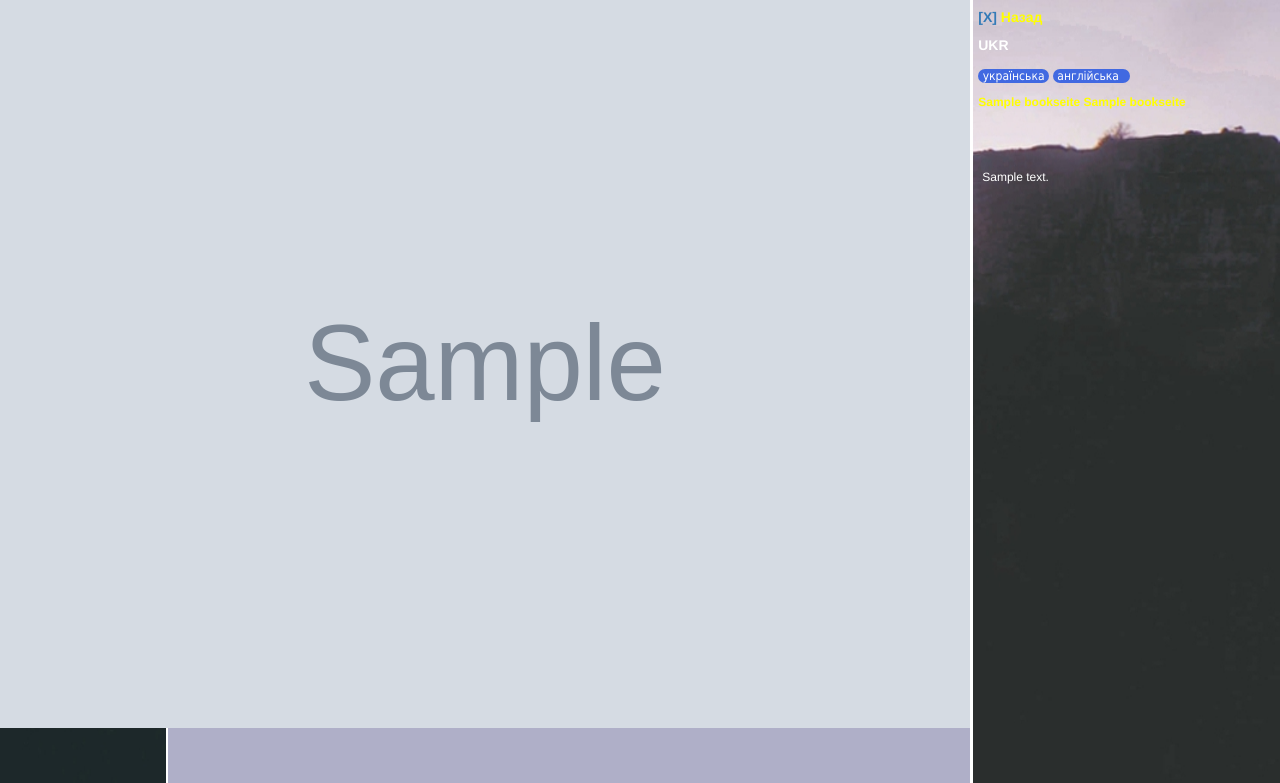
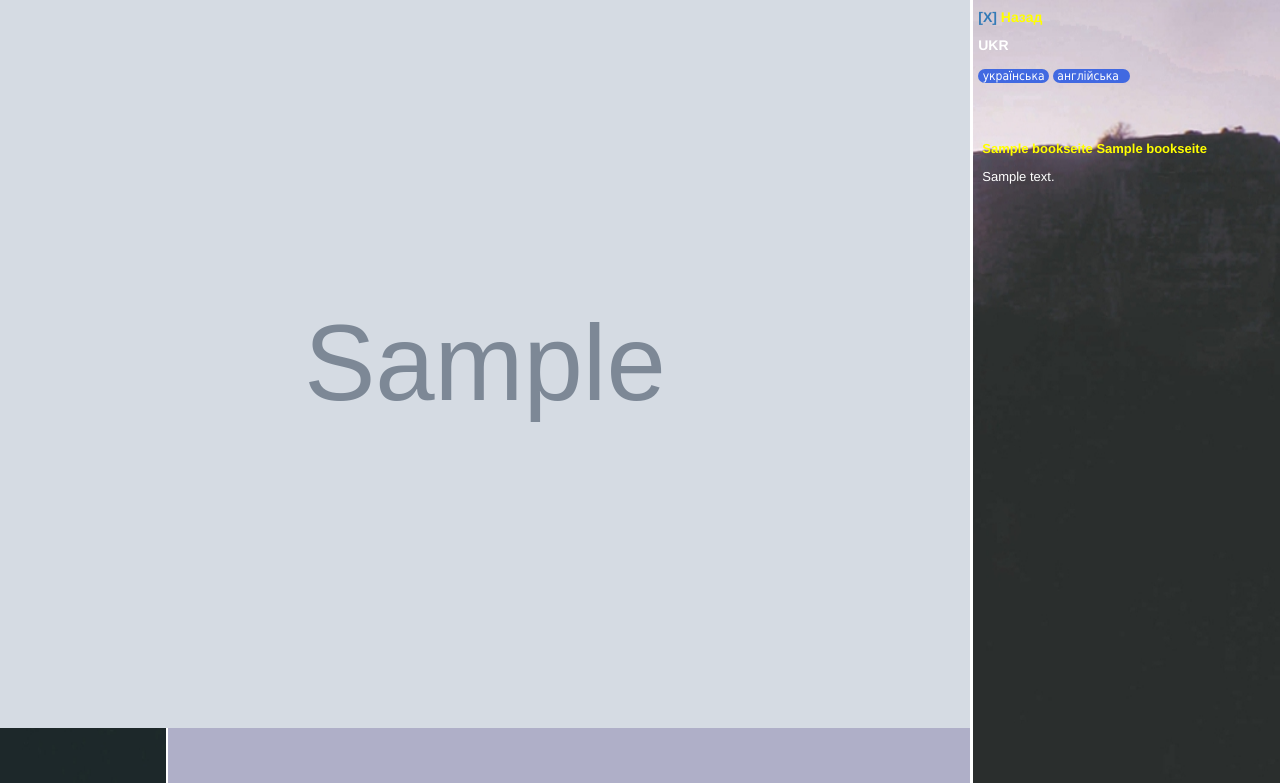
Before and after one commit to AnatolGuskov/caves_guskov, a Django app: page /bookland/zoom/1/1 in a window 1280 px wide. Shown: the top 783 px of the page. Run offline with Django 4.2, Linux system fonts and the light colour scheme; tables that the repository leaves empty hold one stand-in row (values such as "Sample post"); grey boxes marked "Sample" are stand-in pictures; some libraries are stand-ins or nearby versions.

Commit message:
English  mode

```diff
--- a/bookland/models.py
+++ b/bookland/models.py
@@ -51,7 +51,7 @@ class Register(models.Model):
     # def get_absolute_url(self):
     #     return reverse('poems:genre-detail', args=[str(self.id)])
 
-# ========================= BOOKSEITES =======
+# ========================= BOOKSEITES_ENG =======
 # class Bookseites_eng(models.Model):
 #     class Meta:
 #         ordering = ["image_seites"]
--- a/bookland/templates/seites.html
+++ b/bookland/templates/seites.html
@@ -139,7 +139,7 @@
          <a href="{% url url_seiteslist topic seite.4 %}" >
              <b style = "font-size: 14px" >{{ seite.3 }}</b></a>  </td>
      <td style="width:2.0%"> </td>
-     <td align="left" style = "font-size: 13px"> {{ seite.2 }}  </td>
+     <td align="left" style = "font-size: 14px"> {{ seite.2 }}  </td>
    </tr>
 </table>
 
--- a/bookland/templates/zoom_seite.html
+++ b/bookland/templates/zoom_seite.html
@@ -42,16 +42,23 @@
         color: yellow;
     }
 
+    .side_right_seit {
+        background: none;
+        position: absolute;
+        left:101.5%;       top:18.0%;
+        width: 37.0%;   height: 5.0%;
+        color: yellow;
+    }
+
     .side_right_text {
         background: none;
         border: 0px solid black;
         white-space: pre-line;
         overflow-y: auto; /* Add vertical scrollbar */
         position: absolute;
-        left:101.5%;       top:18.0%;
+        left:101.5%;       top:19.0%;
         width: 37.0%;   height: 80.0%;
         color: white;
-
     }
 
      </style>
@@ -67,8 +74,7 @@
 
 <div class="seite_zoom">
 
-      <img src="{% static zoom_seite.4 %}" alt="{{ zoom_seite.5 }}"
-      style="width:100%;"/>
+      <img src="{% static zoom_seite.4 %}" alt="{{ zoom_seite.5 }}" style="width:100%;"/>
 
 </div>  <!-- seite_zoom -->
 
@@ -87,17 +93,18 @@
         <a class="button" href="{% url 'bookland:zoom' seite_id quelle_zoom %}">&nbsp;{{ukr}}&nbsp;</a>
         <a class="button" href="{% url 'bookland:zoom_eng' seite_id quelle_zoom %}">&nbsp;{{eng}}&nbsp;&nbsp;&nbsp;</a>
 
-    <h5 style = "font-size: 12px; line-height: 1.2;"><b>{{topic}} {{name}}</b></h5>
+</div>  <!-- side_right_tytle -->
 
 
+<div class = "side_right_seit">
+<p style = "font-size: 13px; line-height: 1.2;"><b>{{topic}} {{name}}</b></p>
+</div>
 
-</div>  <!-- side_right_tytle -->
+<div class = "side_right_text">
+<p style = "font-size: 13px; line-height: 1.2;">{{ zoom_seite.3 }}</p>
+</div>  <!-- side_right_text  -->
 
-<p class = "side_right_text" style = "font-size: 12px; line-height: 1.2;">
 
-{{ zoom_seite.3 }}
-
-</p> <!-- side_right_text -->
 
 
 
--- a/bookland/views.py
+++ b/bookland/views.py
@@ -89,14 +89,16 @@ def seites(request, topic):
 
 # ================== SITES_LIST  ===========================
 def seites_list(request, topic, pk):
+    pk_s = Bookseites.objects.get(pk = pk)
+    pk_site = pk_s.image_seites
+
     if topic == "1":
-        seites = Bookseites.objects.all().filter(id__gte=pk)[:10]
+        seites = Bookseites.objects.all().filter(image_seites__gte=pk_site)[:10]
         menu = Bookseites.objects.all()
     else:
         seites = Bookseites.objects.all().filter(
-            Q(name_eng1=topic, id__gte=pk) | Q(name_seites1=topic, id__gte=pk))[:10]
-        menu = Bookseites.objects.all().filter(
-            Q(name_eng1=topic) | Q(name_seites1=topic))
+            Q(name_eng1=topic, image_seites__gte=pk_site) | Q(name_seites1=topic, image_seites__gte=pk_site))[:10]
+        menu = Bookseites.objects.all().filter(Q(name_eng1=topic) | Q(name_seites1=topic))
 
     seites_list = [[]]
     for item in seites:
```
Also changed, not shown: bookland/views_eng.py (+9 -6 lines).
